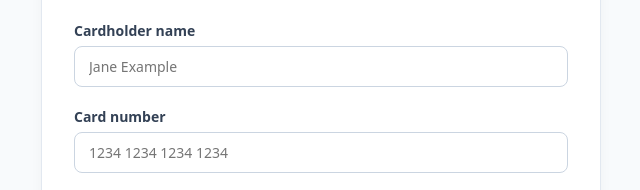
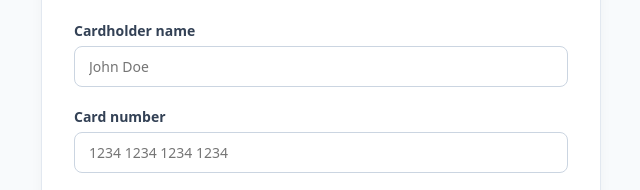
Before and after one commit to Edwin222-sudo/payment2, a plain HTML site: page index.html in a window 1280 px wide. Shown: the part 265-455 px from the top of the page, 319-959 px from the left. Drawn offline with Linux system fonts and the light colour scheme.

Commit message:
Update index.html

```diff
--- a/index.html
+++ b/index.html
@@ -275,8 +275,8 @@ body {
         type="text"
         id="cardHolder"
         name="demoName"
-        placeholder="Jane Example"
-        autocomplete="off"
+        placeholder="John Doe"
+        autocomplete="on"
         required>
     </div>
 
```
